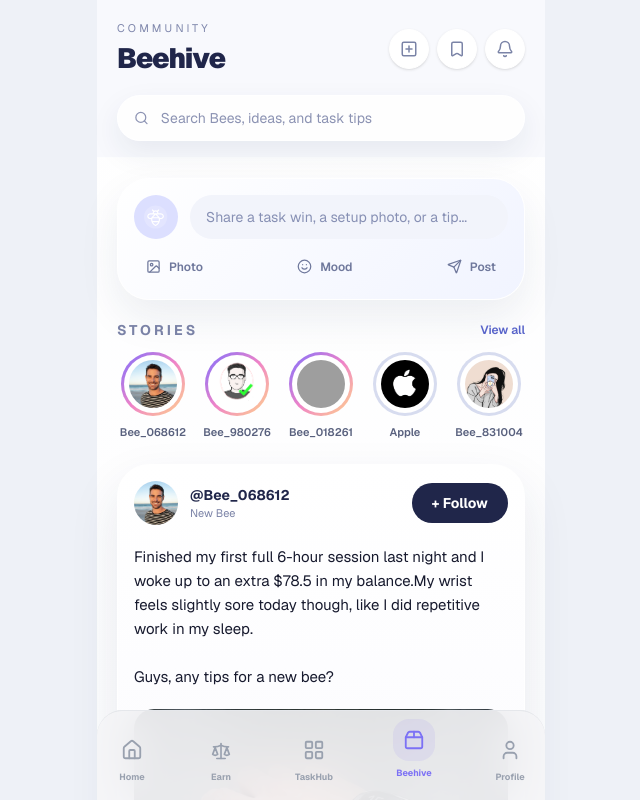
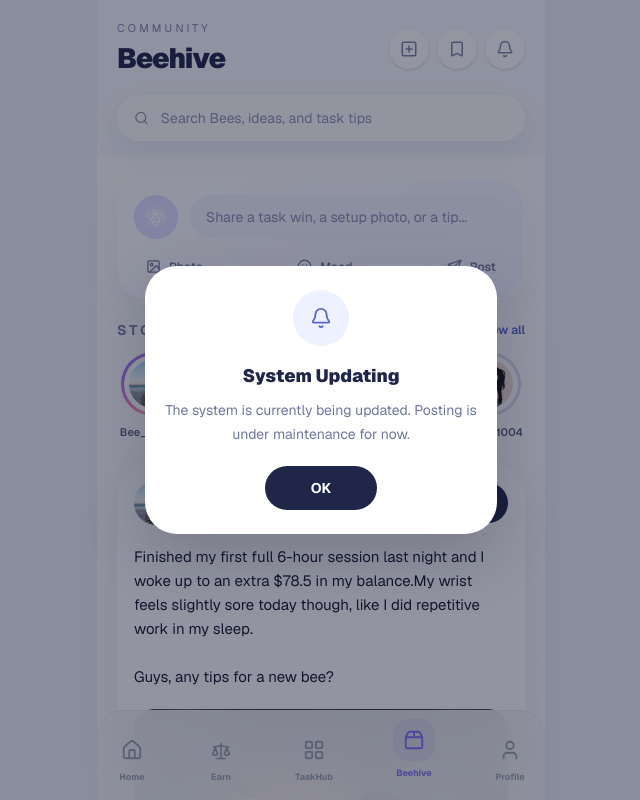
Before and after one commit to sylviaaaai/BeeHire-Design, a Next.js app: page /beehive in a window 1280 px wide. Both pictures are taken after a click on the button "Share a task win, a setup photo, or a tip...". Shown: the top 800 px of the page, without its empty margins (319-959 px from the left). Built offline with nearby package versions, Linux system fonts and the light colour scheme; grey boxes are pictures that could not be loaded.

Commit message:
Add beehive posting maintenance modal

```diff
--- a/app/beehive/page.tsx
+++ b/app/beehive/page.tsx
@@ -264,7 +264,12 @@
   const [userComments, setUserComments] = useState<Record<string, string[]>>({});
   const [searchQuery, setSearchQuery] = useState("");
   const [showSavedOnly, setShowSavedOnly] = useState(false);
+  const [showMaintenanceModal, setShowMaintenanceModal] = useState(false);
   const deferredSearchQuery = useDeferredValue(searchQuery);
+
+  const openMaintenanceModal = () => {
+    setShowMaintenanceModal(true);
+  };
 
   const toggleLike = (postId: string) => {
     setLikedPosts((current) => ({ ...current, [postId]: !current[postId] }));
@@ -370,14 +375,17 @@
               <div className="flex h-11 w-11 items-center justify-center rounded-full bg-[#dcdfff]">
                 <img src="/Bee.svg" alt="Bee" className="h-6 w-6" />
               </div>
-              <button className="flex-1 rounded-full bg-[#f2f4fb] px-4 py-3 text-left text-sm text-[#8790b4]">
+              <button
+                onClick={openMaintenanceModal}
+                className="flex-1 rounded-full bg-[#f2f4fb] px-4 py-3 text-left text-sm text-[#8790b4]"
+              >
                 Share a task win, a setup photo, or a tip...
               </button>
             </div>
             <div className="mt-3 flex items-center justify-between text-xs font-semibold text-[#6f789c]">
-              <QuickAction icon={<Image size={15} />} label="Photo" />
-              <QuickAction icon={<Smile size={15} />} label="Mood" />
-              <QuickAction icon={<Send size={15} />} label="Post" />
+              <QuickAction icon={<Image size={15} />} label="Photo" onClick={openMaintenanceModal} />
+              <QuickAction icon={<Smile size={15} />} label="Mood" onClick={openMaintenanceModal} />
+              <QuickAction icon={<Send size={15} />} label="Post" onClick={openMaintenanceModal} />
             </div>
           </div>
         </section>
@@ -566,6 +574,26 @@
             </div>
           </div>
         </div>
+
+        {showMaintenanceModal && (
+          <div className="fixed inset-0 z-[60] flex items-center justify-center bg-[#11162f]/45 px-5">
+            <div className="w-full max-w-[22rem] rounded-[2rem] bg-white px-5 py-6 text-center shadow-[0_24px_60px_rgba(17,22,47,0.2)]">
+              <div className="mx-auto flex h-14 w-14 items-center justify-center rounded-full bg-[#eef1ff] text-[#5d68c4]">
+                <Bell size={22} />
+              </div>
+              <h2 className="mt-4 text-lg font-black text-[#20264a]">System Updating</h2>
+              <p className="mt-2 text-sm leading-6 text-[#6f789c]">
+                The system is currently being updated. Posting is under maintenance for now.
+              </p>
+              <button
+                onClick={() => setShowMaintenanceModal(false)}
+                className="mt-5 inline-flex min-w-28 items-center justify-center rounded-full bg-[#20264a] px-5 py-3 text-sm font-bold text-white transition hover:bg-[#2d3564]"
+              >
+                OK
+              </button>
+            </div>
+          </div>
+        )}
       </div>
     </main>
   );
@@ -600,9 +628,17 @@
   );
 }
 
-function QuickAction({ icon, label }: { icon: React.ReactNode; label: string }) {
+function QuickAction({
+  icon,
+  label,
+  onClick,
+}: {
+  icon: React.ReactNode;
+  label: string;
+  onClick?: () => void;
+}) {
   return (
-    <button className="flex items-center gap-2 rounded-full px-3 py-2 transition hover:bg-[#f4f6fd]">
+    <button onClick={onClick} className="flex items-center gap-2 rounded-full px-3 py-2 transition hover:bg-[#f4f6fd]">
       {icon}
       <span>{label}</span>
     </button>
```
